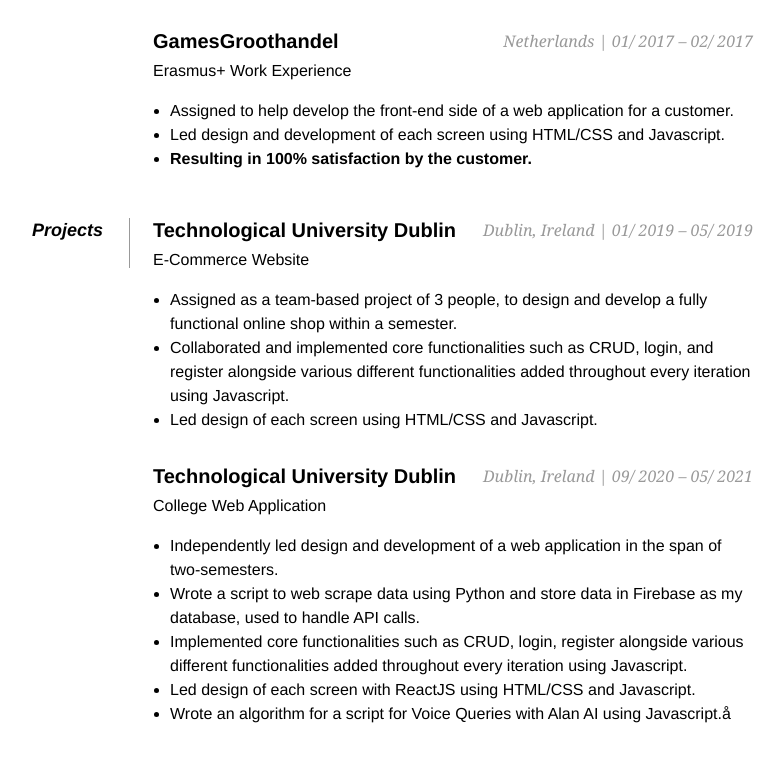
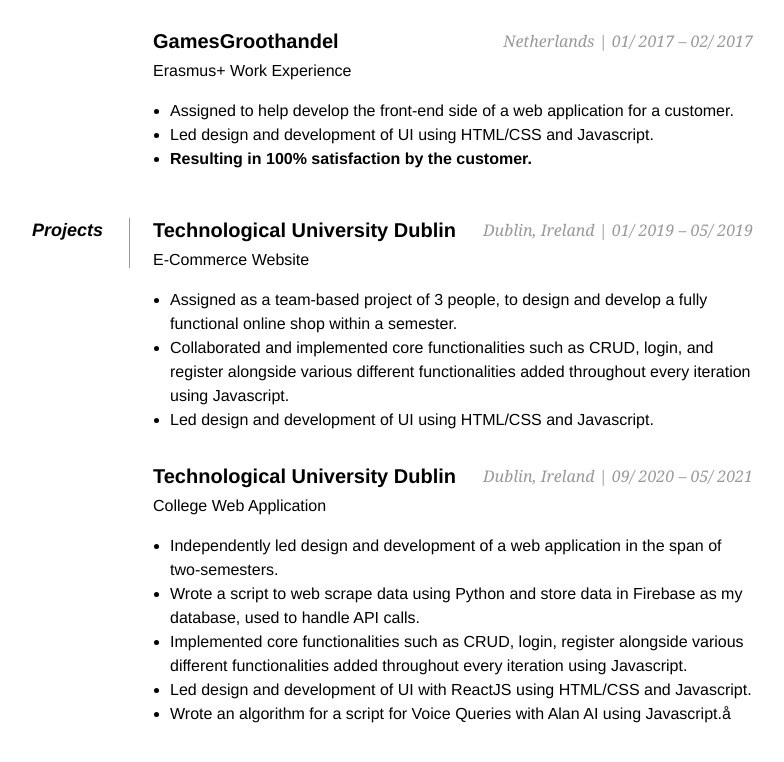
Before and after one commit to gabagustin125/GabrielAgustin.github.io, a plain HTML site: page index.html in a window 1280 px wide. Shown: the part 971-1733 px from the top of the page, without its empty margins (287-1071 px from the left). Drawn offline with Linux system fonts and the light colour scheme.

Commit message:
Update index.html

```diff
--- a/index.html
+++ b/index.html
@@ -199,7 +199,7 @@
             <p><span>Erasmus+ Work Experience</span></p>
             <ul>
                <li>Assigned to help develop the front-end side of a web application for a customer.</li>
-               <li>Led design and development of each screen using HTML/CSS and Javascript.</li>
+               <li>Led design and development of UI using HTML/CSS and Javascript.</li>
                <li><strong>Resulting in 100% satisfaction by the customer.</strong> </li>
             </ul>
          </dd>
@@ -217,7 +217,7 @@
                <li>Collaborated and implemented core functionalities such as CRUD, login, and register alongside various
                   different functionalities added throughout every iteration using Javascript.
                </li>
-               <li>Led design of each screen using HTML/CSS and Javascript.
+               <li>Led design and development of UI using HTML/CSS and Javascript.
                </li>
             </ul>
 
@@ -232,7 +232,7 @@
                <li>Implemented core functionalities such as CRUD, login, register alongside various different
                   functionalities added throughout every iteration using Javascript.
                </li>
-               <li>Led design of each screen with ReactJS using HTML/CSS and Javascript.
+               <li>Led design and development of UI with ReactJS using HTML/CSS and Javascript.
                </li>
                <li>Wrote an algorithm for a script for Voice Queries with Alan AI using Javascript.å
                </li>
```
